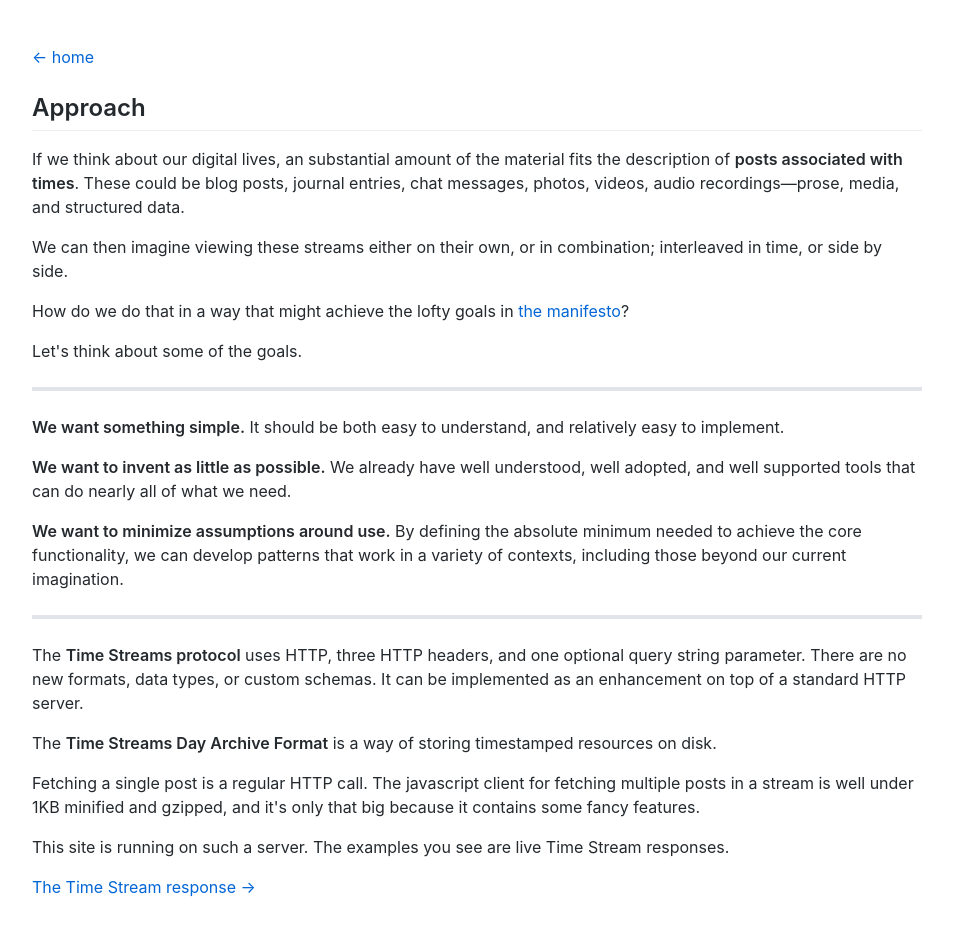
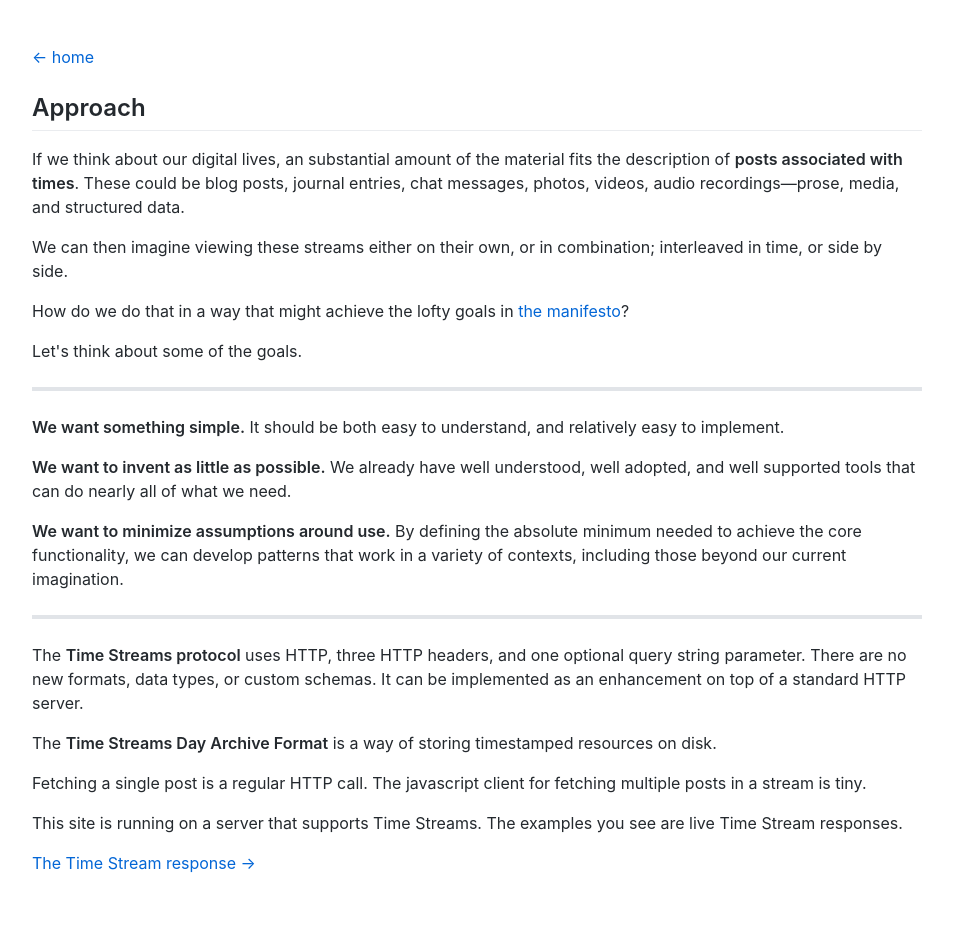
Before and after one commit to jkriss/timestreams.org, a plain HTML site: page approach.html in a window 1280 px wide. Shown: the whole page, without its empty margins (163-1116 px from the left). Drawn offline with Linux system fonts and the light colour scheme.

Commit message:
Tweaking copy

```diff
--- a/approach.html
+++ b/approach.html
@@ -67,12 +67,11 @@
 
     <p>
       Fetching a single post is a regular HTTP call. The javascript client for
-      fetching multiple posts in a stream is well under 1KB minified and gzipped,
-      and it's only that big because it contains some fancy features.
+      fetching multiple posts in a stream is tiny.
     </p>
 
     <p>
-      This site is running on such a server. The examples you see are live Time
+      This site is running on a server that supports Time Streams. The examples you see are live Time
       Stream responses.
     </p>
 
```
